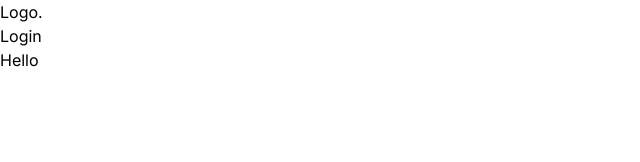
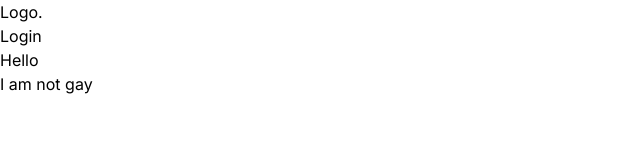
Before and after one commit to divyanth-16/Think-vest, a Next.js app: page / in a window 1280 px wide. Shown: the top 162 px of the page, without its empty margins (0-640 px from the left). Built offline with nearby package versions, Linux system fonts and the light colour scheme; no server answers.

Commit message:
initial commit

```diff
--- a/app/page.js
+++ b/app/page.js
@@ -3,6 +3,7 @@ export default function Home() {
     <>
     <div>
       <h1>Hello</h1>
+      <p>I am not gay</p>
     </div>
     </>
   );
```
